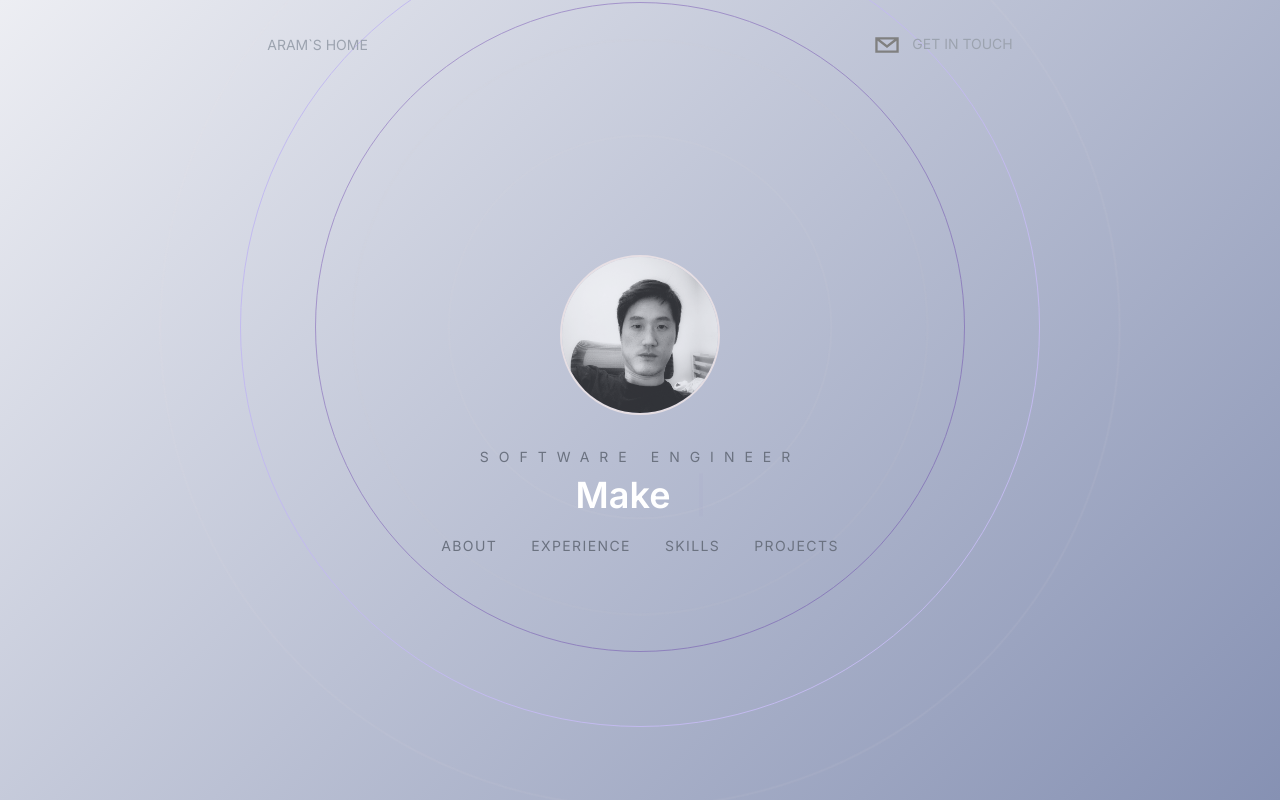
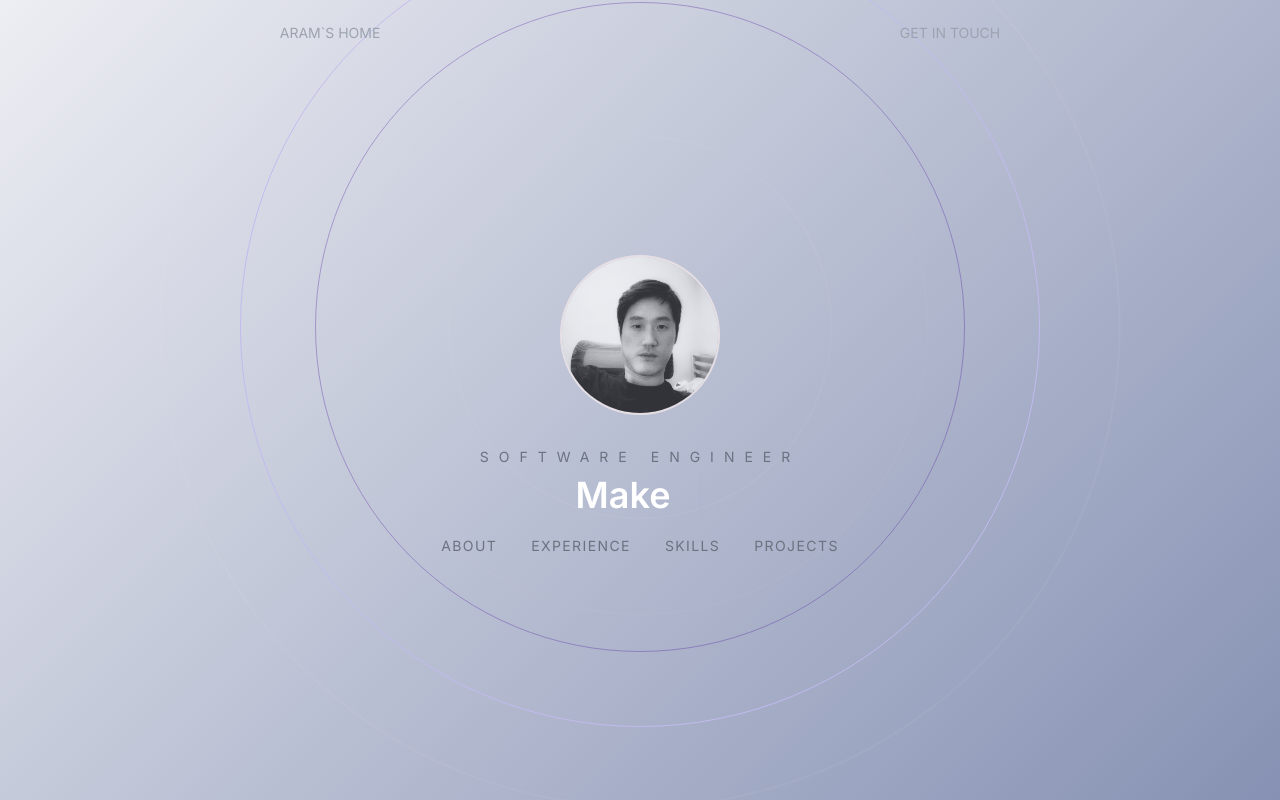
Before and after one commit to AramKim37/Aram-homepage, a Next.js app: page / in a window 1280 px wide. Built offline with nearby package versions, Linux system fonts and the light colour scheme.

Commit message:
social icons fixed bug

```diff
--- a/app/globals.css
+++ b/app/globals.css
@@ -4,7 +4,7 @@
 
 @layer components {
   .heroButton {
-    @apply px-4 py-2 my-3 border border-[#242424] rounded-full uppercase text-sm border-transparent tracking-widest text-gray-500 transition-all hover:border-[#a2a8d3]/80 hover:text-[#5aa5e6] hover:border-solid;
+    @apply px-4 py-2 my-3 border border-[#242424] rounded-full uppercase text-sm border-transparent tracking-widest text-gray-500 transition-all hover:border-[#5aa5e6]/80 hover:text-[#5aa5e6] hover:border-solid;
   }
   .contactInput {
     @apply outline-none bg-slate-400/10 rounded-sm border-b px-6 py-4 border-[#242424]  text-gray-500 placeholder-gray-500 transition-all focus:border-[#a2a8d3]/40
--- a/components/Contact.jsx
+++ b/components/Contact.jsx
@@ -20,7 +20,7 @@ const Contact = () => {
         contact
       </h3>
       <div className="text-center space-y-3">
-        <h4 className="text-3xl text-gray-500">Let`s talk</h4>
+        <h4 className="text-3xl text-gray-500 uppercase">Let`s talk</h4>
       </div>
       <form
         className="flex flex-col space-y-2 w-fit mx-auto"
@@ -60,7 +60,7 @@ const Contact = () => {
           Submit
         </button>
         <div className="w-full relative">
-          <div className="border-t absolute w-20 border-[#38598b] flex items-center justify-center line" />
+          <div className="border-t -top-2 absolute w-20 border-[#38598b] flex items-center justify-center line" />
         </div>
       </form>
     </div>
--- a/components/Header.jsx
+++ b/components/Header.jsx
@@ -3,6 +3,7 @@
 import React from "react";
 import { SocialIcon } from "react-social-icons";
 import { motion } from "framer-motion";
+import Link from "next/link";
 
 const Header = () => {
   return (
@@ -23,9 +24,11 @@ const Header = () => {
         }}
         className="flex flex-row items-center"
       >
+        <Link href="#hero">
           <h1 className="uppercase md:inline-flex text-sm text-gray-400">
             Aram`s Home
           </h1>
+        </Link>
         {/* Social Icons */}
         {/* <SocialIcon
           url="https://github.com/AramKim37"
@@ -61,15 +64,17 @@ const Header = () => {
         }}
         classname="flex flex-row items-center text-gray-300 cursor-pointer"
       >
-        <SocialIcon
+        <Link href="#contact">
+          {/* <SocialIcon
             className="cursor-pointer"
             network="email"
             fgColor="gray"
             bgColor="transparent"
-        />
+          /> */}
           <p className="uppercase hidden md:inline-flex text-sm text-gray-400">
             Get In Touch
           </p>
+        </Link>
       </motion.div>
     </header>
   );
--- a/components/Hero.jsx
+++ b/components/Hero.jsx
@@ -34,7 +34,7 @@ const Hero = () => {
         </h2>
         <h1 className="text-3xl lg:text-4xl font-semibold scroll-px-10">
           <span className="mr-3">{text}</span>
-          <Cursor cursorColor="#5725a3" />
+          <Cursor cursorColor="#5aa5e6" />
         </h1>
         <div>
           <Link href="#about">
```
Lines whose indentation alone changed are shown as unchanged.
